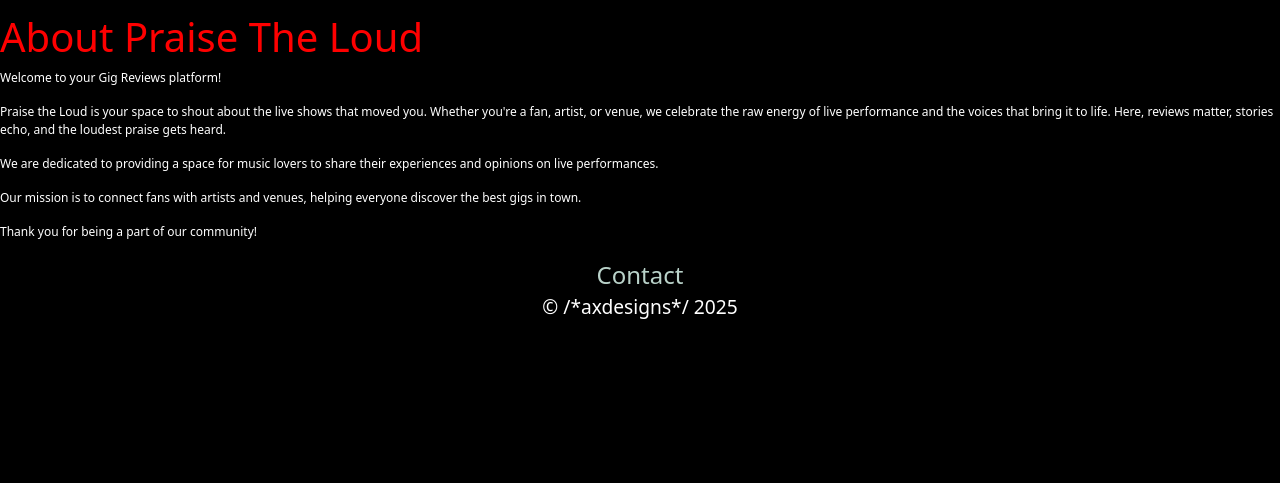
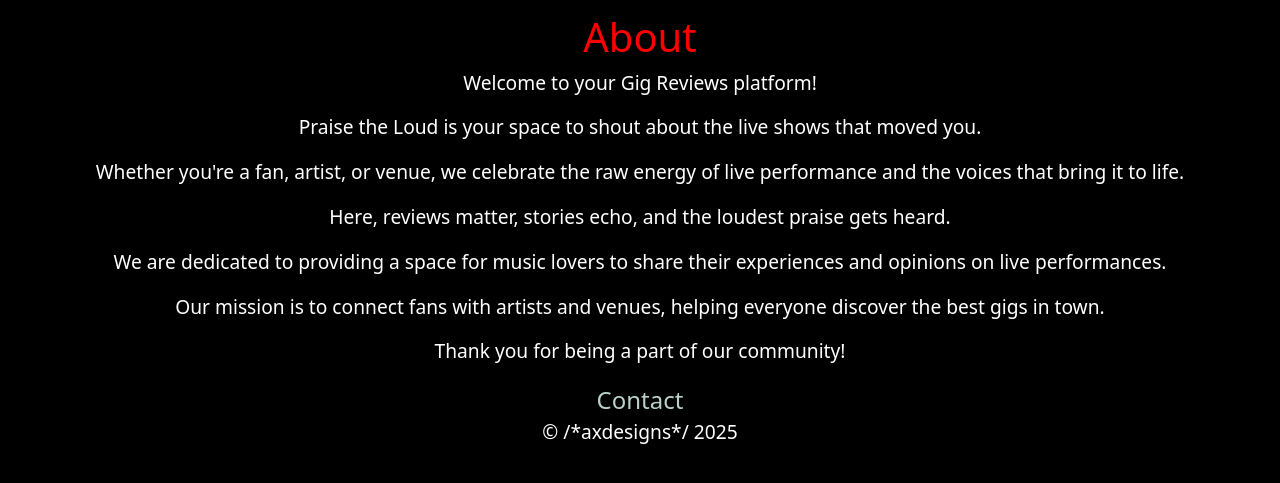
Before and after one commit to AxdeKlerk/Praise-The-Loud, a Django app: page /about/ in a window 1280 px wide. Shown: the part 70-553 px from the top of the page. Run offline with Django 4.2, Linux system fonts and the light colour scheme.

Commit message:
Add styling to about page Change hero image

```diff
--- a/gig_reviews/templates/gig_reviews/about.html
+++ b/gig_reviews/templates/gig_reviews/about.html
@@ -4,10 +4,18 @@
 {% block title %}About{% endblock %}
 
 {% block content %}
-  <h1>About Praise The Loud</h1>
-    <p>Welcome to your Gig Reviews platform!
-    <p>Praise the Loud is your space to shout about the live shows that moved you. Whether you're a fan, artist, or venue, we celebrate the raw energy of live performance and the voices that bring it to life. Here, reviews matter, stories echo, and the loudest praise gets heard.</p>
-    <p>We are dedicated to providing a space for music lovers to share their experiences and opinions on live performances.</p>
-    <p>Our mission is to connect fans with artists and venues, helping everyone discover the best gigs in town.</p>
-    <p>Thank you for being a part of our community!</p>
+<div class="container-fluid about">
+  <div class="row mx-auto justify-content-center align-items-center">
+    <div class="text-center col-12">
+      <h1>About</h1>
+        <p>Welcome to your Gig Reviews platform!
+        <p>Praise the Loud is your space to shout about the live shows that moved you.
+        <p>Whether you're a fan, artist, or venue, we celebrate the raw energy of live performance and the voices that bring it to life.
+        <p>Here, reviews matter, stories echo, and the loudest praise gets heard.</p>
+        <p>We are dedicated to providing a space for music lovers to share their experiences and opinions on live performances.</p>
+        <p>Our mission is to connect fans with artists and venues, helping everyone discover the best gigs in town.</p>
+        <p>Thank you for being a part of our community!</p>
+    </div>
+  </div>
+</div>
 {% endblock %}
--- a/gig_reviews/templates/gig_reviews/index.html
+++ b/gig_reviews/templates/gig_reviews/index.html
@@ -4,7 +4,7 @@
 <div class="container-fluid hero-image">
     <div row class=" row mx-auto justify-content-center align-items-center">
         <div class="col-12 text-center">
-            <img src="https://res.cloudinary.com/dqde3a83z/image/upload/praise-the-loud-logo_q951jy.png" alt="Praise The Loud hero imagae">
+            <img src="https://res.cloudinary.com/dqde3a83z/image/upload/ptl-hero-image_eccbob.png" alt="Praise The Loud hero imagae">
             <h1><em>Hear them Loud - Praise them Louder!</em></h1>
             <p><em>Praise the artists with your reviews of their gigs</em></p>
             <img src="https://res.cloudinary.com/dqde3a83z/image/upload/v1748106876/red-horns_meorvq.png"alt="red rock horns" class="horns">
--- a/static/css/style.css
+++ b/static/css/style.css
@@ -57,6 +57,11 @@ h1 {
     max-height: 100px;
 }
 
+/*About page*/
+.about{
+    font-size: 1.2rem;
+}
+
 /**Footer */
 .footer-contact {
     color: #B9D2C9;
```
